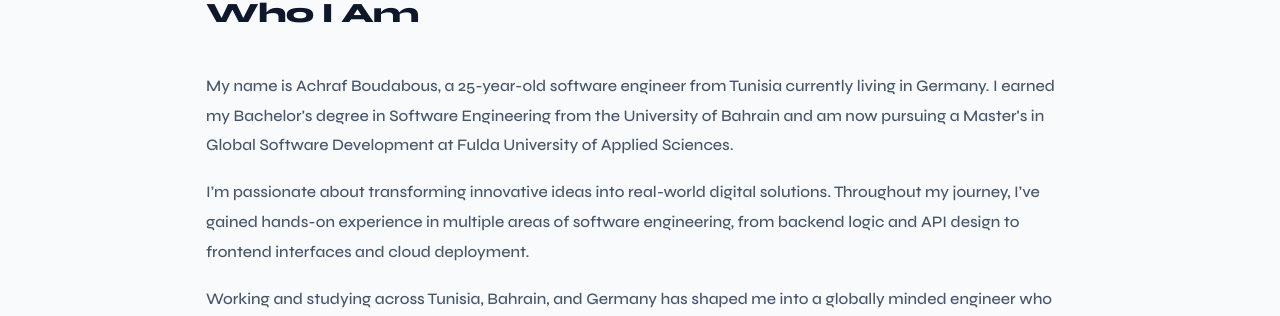
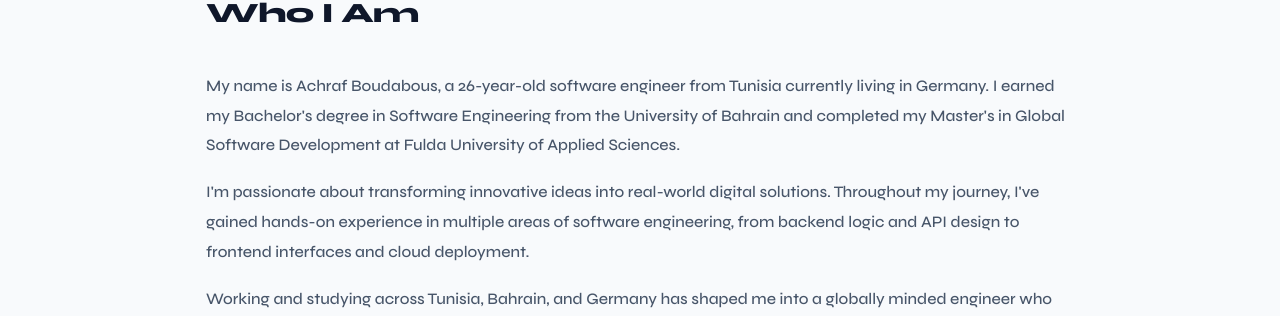
Before and after one commit to AchrafBoudabous/achraf-portfolio, a Next.js app: page /about in a window 1280 px wide. Shown: the part 424-740 px from the top of the page. Built offline with nearby package versions, Linux system fonts and the light colour scheme.

Commit message:
Change bio

```diff
--- a/src/data/about.js
+++ b/src/data/about.js
@@ -5,8 +5,8 @@ export const about = {
   },
 
   bio: [
-  "My name is Achraf Boudabous, a 25-year-old software engineer from Tunisia currently living in Germany. I earned my Bachelor's degree in Software Engineering from the University of Bahrain and am now pursuing a Master's in Global Software Development at Fulda University of Applied Sciences.",
-  "I’m passionate about transforming innovative ideas into real-world digital solutions. Throughout my journey, I’ve gained hands-on experience in multiple areas of software engineering, from backend logic and API design to frontend interfaces and cloud deployment.",
+  "My name is Achraf Boudabous, a 26-year-old software engineer from Tunisia currently living in Germany. I earned my Bachelor's degree in Software Engineering from the University of Bahrain and completed my Master's in Global Software Development at Fulda University of Applied Sciences.",
+  "I'm passionate about transforming innovative ideas into real-world digital solutions. Throughout my journey, I've gained hands-on experience in multiple areas of software engineering, from backend logic and API design to frontend interfaces and cloud deployment.",
   "Working and studying across Tunisia, Bahrain, and Germany has shaped me into a globally minded engineer who values collaboration and continuous learning. My main interests lie in AI automation, low-code platforms, and modern web technologies, which I use to create efficient, scalable, and user-friendly applications that make everyday tasks smarter and simpler.",
 ],
 
```
